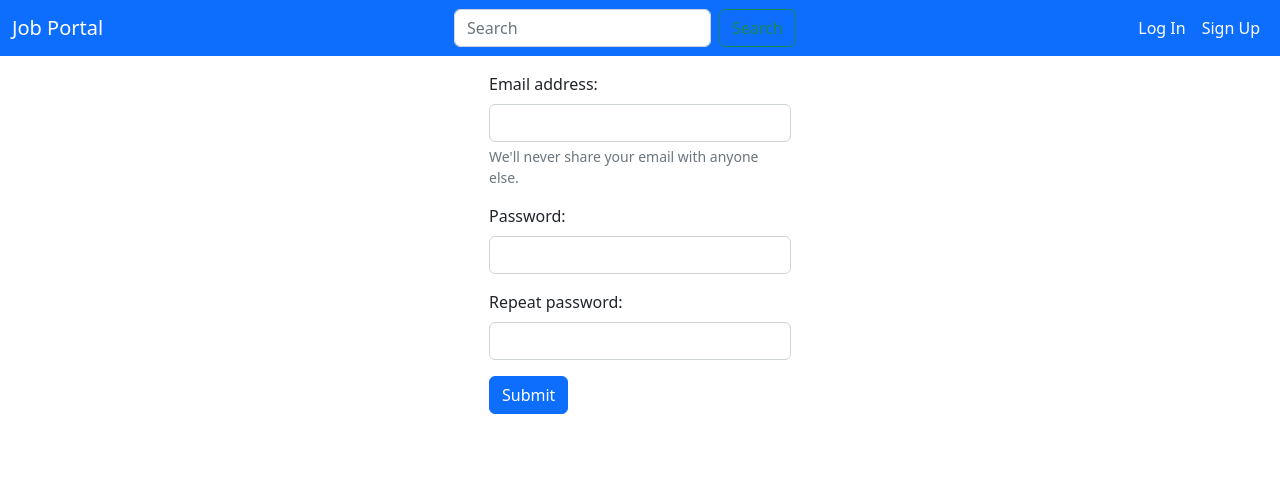
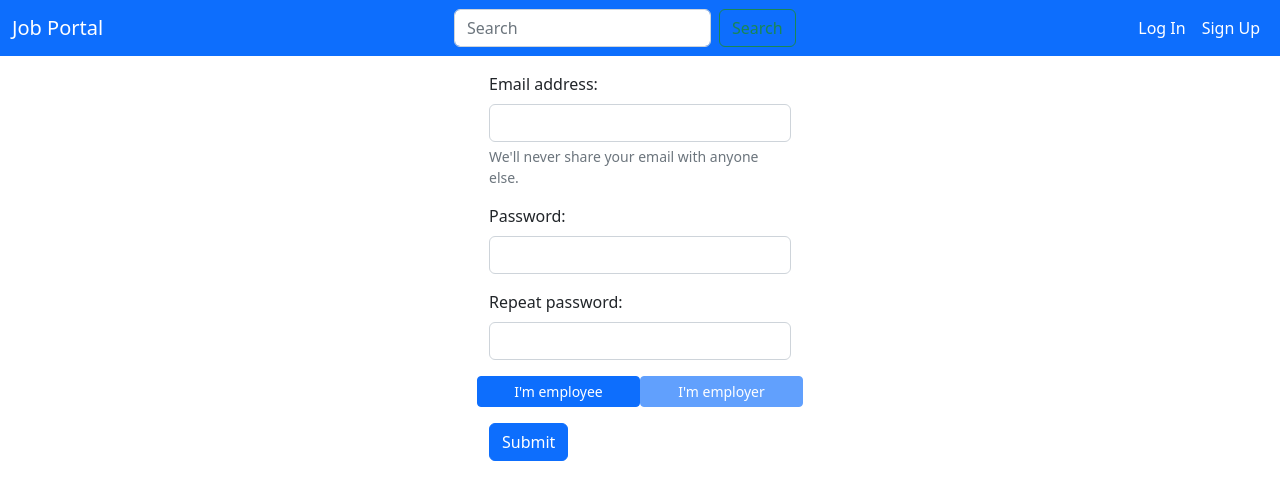
Before and after one commit to VladKhobta/job_portal_vue, a Vue app: page /signup in a window 1280 px wide. Shown: the top 500 px of the page. Built offline with nearby package versions, Linux system fonts and the light colour scheme.

Commit message:
Working signup with choosing type of user and login

```diff
--- a/src/App.vue
+++ b/src/App.vue
@@ -70,7 +70,9 @@
     </div>
   </nav>
 
-  <router-view class="mt-3"> </router-view>
+
+  <div class="mt-3"/>
+  <router-view> </router-view>
 </template>
 
 <script>
--- a/src/router/index.js
+++ b/src/router/index.js
@@ -4,6 +4,7 @@ import HomeView from "../views/HomeView.vue";
 import SignUpView from "../views/SignUpView.vue";
 import LogInView from "../views/LogInView.vue";
 import ProfileView from "../views/ProfileView.vue";
+import LogOutView from "../views/LogOutView.vue";
 
 const routes = [
   {
@@ -25,6 +26,12 @@ const routes = [
   },
 
   {
+    path: "/logout",
+    name: "LogOutView",
+    component: LogOutView,
+  },
+
+  {
     path: "/profile",
     name: "ProfileView",
     component: ProfileView,
--- /dev/null
+++ b/src/views/LogOutView.vue
@@ -0,0 +1,15 @@
+<template>Successfuly log out</template>
+
+<script>
+export default {
+  name: "SignUpView",
+
+  beforeCreate() {
+    this.$store.commit("removeToken");
+    localStorage.removeItem("token");
+    console.log("success");
+  },
+};
+</script>
+
+<style></style>
--- a/src/views/ProfileView.vue
+++ b/src/views/ProfileView.vue
@@ -1,3 +1,3 @@
 <template>
-    Profile
+    <h3>Profile</h3>
 </template>
--- a/src/views/SignUpView.vue
+++ b/src/views/SignUpView.vue
@@ -43,8 +43,29 @@
         <div class="notification is-danger" v-if="errors.length">
           <div v-for="error in errors" v-bind:key="error">
             <div class="alert alert-danger" role="alert">
-                {{ error }}
+              {{ error }}
             </div>
+          </div>
+        </div>
+        <div class="mb-3"></div>
+        <div class="mb-3">
+          <div class="row">
+            <button
+              type="button"
+              class="btn btn-sm btn-lg btn-primary col mr-4"
+              @click="toggle"
+              :disabled="!imEmployee"
+            >
+              I'm employee
+            </button>
+            <button
+              type="button"
+              class="btn btn-sm btn-lg btn-primary col"
+              @click="toggle"
+              :disabled="imEmployee"
+            >
+              I'm employer
+            </button>
           </div>
         </div>
         <button
@@ -67,6 +88,7 @@ export default {
   name: "SignUpView",
   data() {
     return {
+      imEmployee: true,
       email: "",
       password: "",
       password2: "",
@@ -86,10 +108,13 @@ export default {
         this.errors.push("The passwords doesn't match");
       }
       if (!this.errors.length) {
+        const user_type = this.imEmployee ? "APPLICANT" : "COMPANY";
+
         const formData = {
           user: {
             email: this.email,
             password: this.password,
+            user_type: user_type
           },
         };
         axios
@@ -111,6 +136,10 @@ export default {
           });
       }
     },
+
+    toggle() {
+      this.imEmployee = !this.imEmployee;
+    },
   },
 };
 </script>
```
